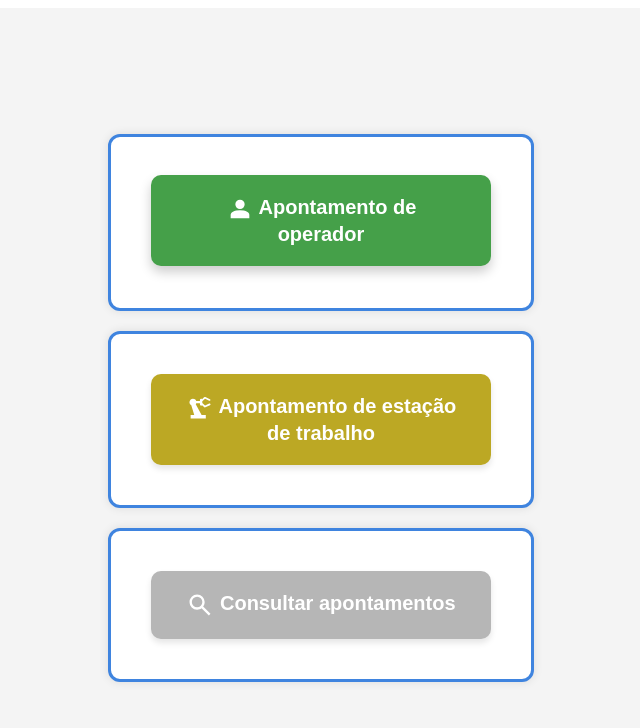
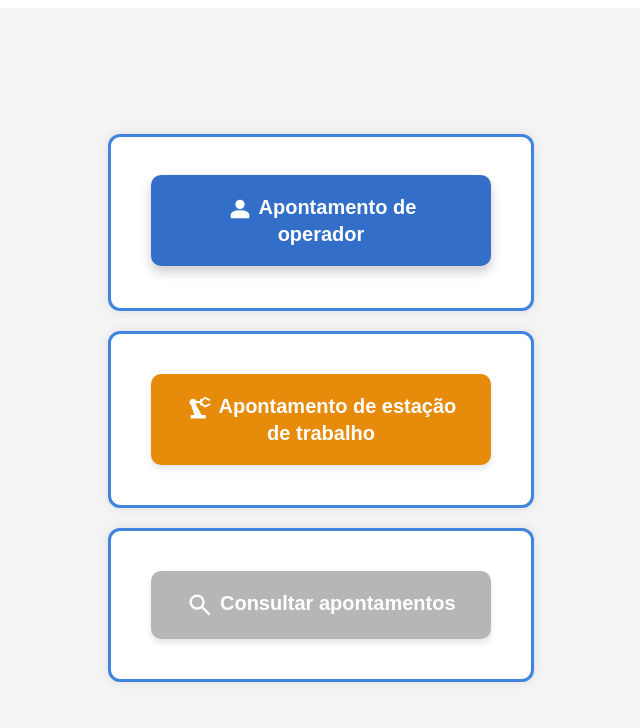
Before and after one commit to lvhilgert/apontamentoProducao, an Angular app: page /inicial in a window 1280 px wide. In both pictures the pointer is over the button "Apontamento de operador". Shown: the top 728 px of the page, without its empty margins (319-959 px from the left). Built offline with nearby package versions, Linux system fonts and the light colour scheme.

Commit message:
novaModelagem2.2

```diff
--- a/src/app/apontamento/apontamento.component.ts
+++ b/src/app/apontamento/apontamento.component.ts
@@ -12,6 +12,8 @@ import { ActivatedRoute } from '@angular/router';
   styleUrls: ['./apontamento.component.css']
 })
 export class ApontamentoComponent {
+
+
   criarNovaOrdem = false;
   ordemProducao = '';
   operacao: string = '';
@@ -76,7 +78,10 @@ export class ApontamentoComponent {
     { codigo: '002', descricao: 'Sacola reciclável 25x35cm' },
     { codigo: '003', descricao: 'Sacola grande 30x40cm' }
   ];
-  constructor(private route: ActivatedRoute) {}
+  constructor(
+    private router: Router,
+    private route: ActivatedRoute
+  ) {}
 
   ngOnInit() {
     const hoje = new Date().toISOString().substring(0, 10);
@@ -254,7 +259,7 @@ export class ApontamentoComponent {
   }
 
   cancelar() {
-    window.location.reload();
+    this.router.navigate(['/grid-apontamento']);
   }
 
   openOPModal() {
--- a/src/app/inicial/inicial.component.css
+++ b/src/app/inicial/inicial.component.css
@@ -46,7 +46,6 @@
 
 
   .botao-apontar:hover {
-    background-color: #45a049;
     transform: translateY(-2px);
     box-shadow: 0 6px 12px rgba(0, 0, 0, 0.2);
   }
@@ -70,7 +69,23 @@
 
   /* Cores dos botões */
 .green { background-color: #4CAF50; }
-.yellow { background-color: #bca824; }
+.yellow { background-color: #e78b0b; }
 .red   { background-color: #f44336; }
 .blue  { background-color: #3f84df; }
 .gray  { background-color: #b6b6b6; }
+
+.botao-apontar.green:hover {
+  background-color: #45a049;
+}
+
+.botao-apontar.blue:hover {
+  background-color: #336fc9;
+}
+
+.botao-apontar.gray:hover {
+  background-color: #999999;
+}
+
+.botao-apontar.yellow:hover {
+  background-color: #d67a00;
+}
```
